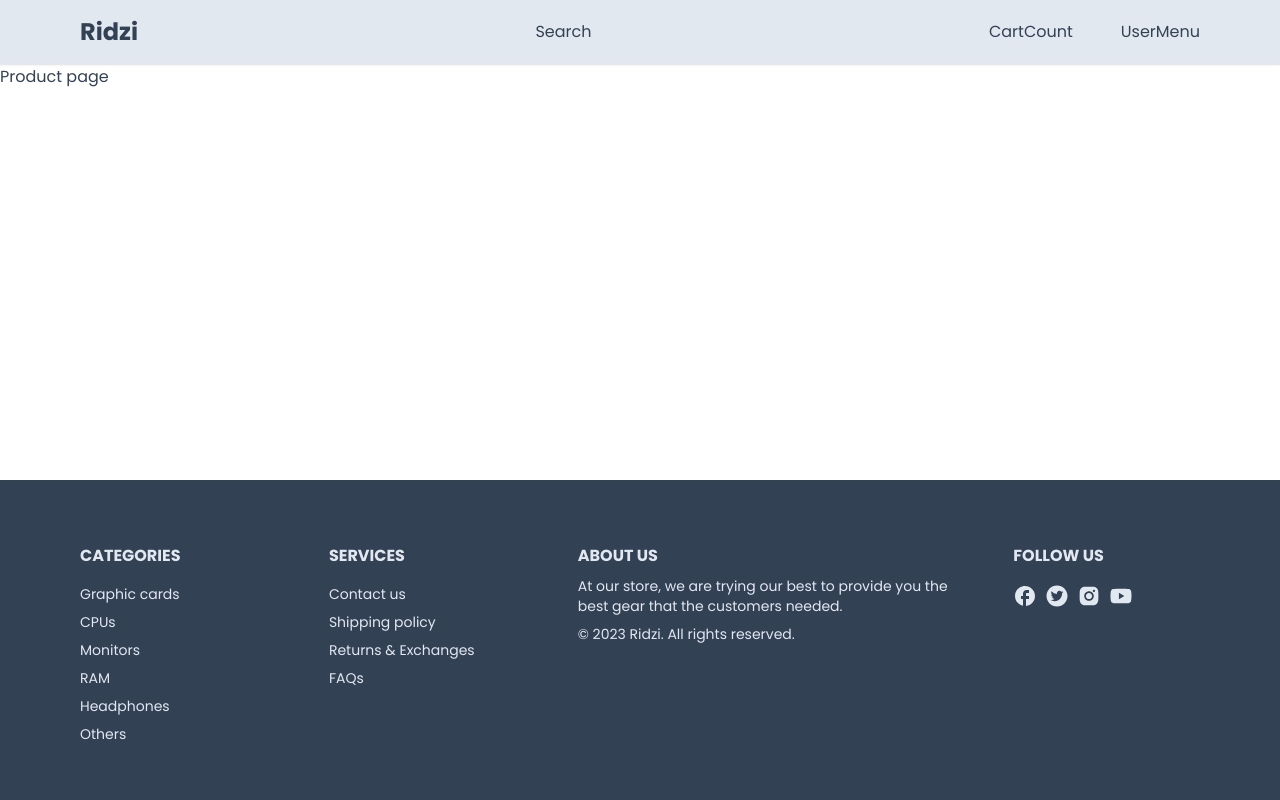
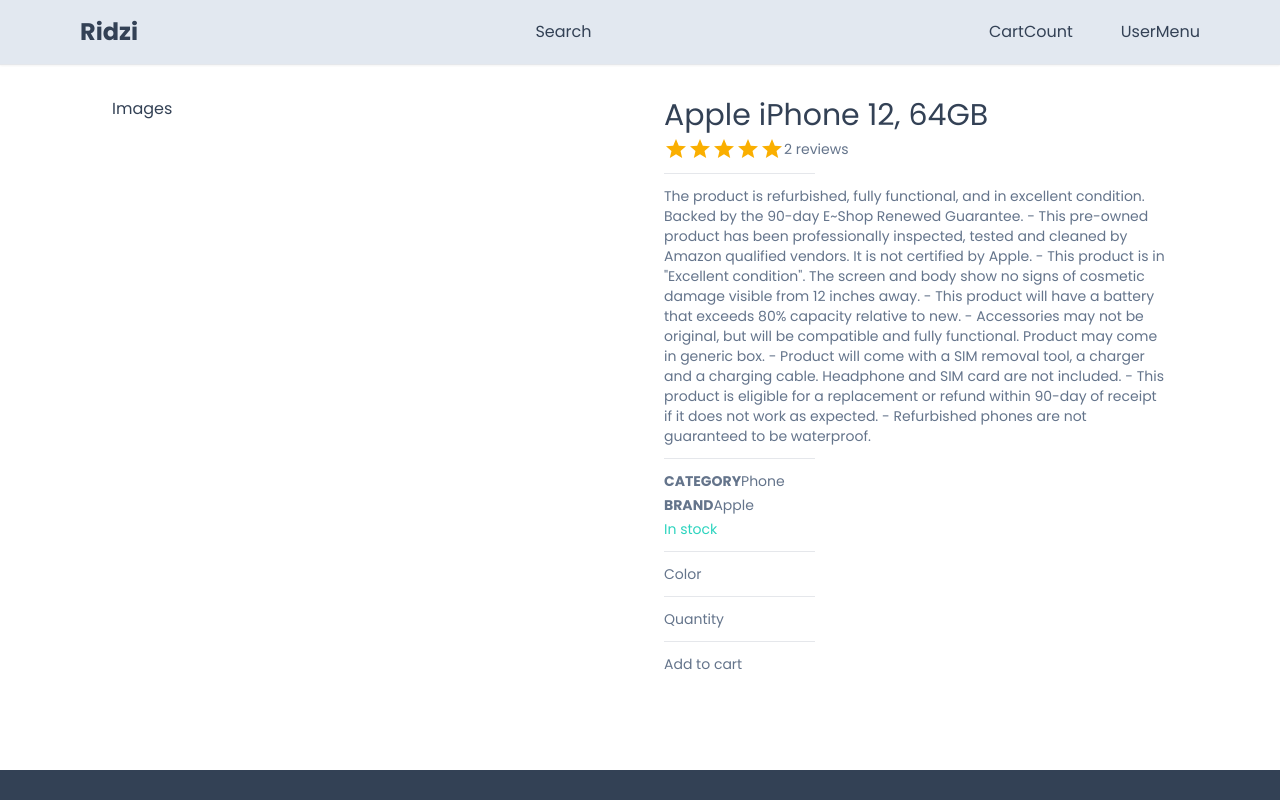
Before and after one commit to huy232/ridzi, a Next.js app: page /product/648437b38c44d52b9542e340 in a window 1280 px wide. Shown: the top 800 px of the page. Built offline with nearby package versions, Linux system fonts and the light colour scheme.

Commit message:
Complete ProductDetails

```diff
--- a/app/components/products/ProductCard.tsx
+++ b/app/components/products/ProductCard.tsx
@@ -1,10 +1,9 @@
 "use client"
 
-import { formatPrice, truncateText } from "@/utils/"
+import { formatPrice, productRating, truncateText } from "@/utils/"
 import { Rating } from "@mui/material"
 import Image from "next/image"
 import Link from "next/link"
-import { useRouter } from "next/navigation"
 import { FC } from "react"
 
 interface ProductCardProps {
@@ -12,12 +11,7 @@
 }
 
 const ProductCard: FC<ProductCardProps> = ({ data }) => {
-	const router = useRouter()
-
-	const productRating =
-		data.reviews.reduce((acc: number, item: any) => item.rating + acc, 0) /
-		data.reviews.length
-
+	const reviewsLength = data.reviews.length | 0
 	return (
 		<Link
 			href={`/product/${data.id}`}
@@ -34,9 +28,9 @@
 				</div>
 				<div className="mt-4 h-[50px] line-clamp-2">{data.name}</div>
 				<div>
-					<Rating value={productRating} readOnly />
+					<Rating value={productRating(data)} readOnly />
 				</div>
-				<div>{data.reviews.length} reviews</div>
+				<div>{reviewsLength} reviews</div>
 				<div className="font-semibold">{formatPrice(data.price)}</div>
 			</div>
 		</Link>
--- /dev/null
+++ b/app/components/products/SetColor.tsx
@@ -0,0 +1,17 @@
+import { FC } from "react"
+import {
+	CartProductType,
+	SelectedImgType,
+} from "@/app/product/[productId]/ProductDetails"
+
+interface SetColorProps {
+	images: SelectedImgType
+	cartProduct: CartProductType
+	handColorSelect: (value: SelectedImgType) => void
+}
+
+const SetColor: FC<SetColorProps> = <T extends SetColorProps>(props: T) => {
+	return <div>SetColor</div>
+}
+
+export default SetColor
--- /dev/null
+++ b/app/product/[productId]/ProductDetails.tsx
@@ -0,0 +1,82 @@
+"use client"
+
+import { productRating } from "@/utils"
+import { Rating } from "@mui/material"
+import clsx from "clsx"
+import { FC, useState } from "react"
+interface ProductDetailsProps {
+	product: any
+}
+
+export type CartProductType = {
+	id: string
+	name: string
+	description: string
+	category: string
+	brand: string
+	selectedImg: SelectedImgType
+	quantity: number
+	price: number
+}
+
+export type SelectedImgType = {
+	color: string
+	colorCode: string
+	image: string
+}
+
+const Horizontal = () => {
+	return <hr className="w-[30%] my-2" />
+}
+
+const ProductDetails: FC<ProductDetailsProps> = ({ product }) => {
+	const { id, name, description, category, brand, images, price, inStock } =
+		product
+	const [cartProduct, setCartProduct] = useState<CartProductType>({
+		id,
+		name,
+		description,
+		category,
+		brand,
+		selectedImg: { ...images[0] },
+		quantity: 1,
+		price,
+	})
+
+	const reviewsLength = product.reviews.length | 0
+	const inStockStatus = clsx(inStock ? "text-teal-400" : "text-rose-400")
+	return (
+		<div className="grid grid-cols-1 md:grid-cols-2 gap-12">
+			<div>Images</div>
+			<div className="flex flex-col gap-1 text-slate-500 text-sm">
+				<h2 className="text-3xl font-medium text-slate-700">{product.name}</h2>
+				<div className="flex items-center">
+					<Rating value={productRating(product)} readOnly />
+					<div>{reviewsLength} reviews</div>
+				</div>
+				<Horizontal />
+				<div>{description}</div>
+				<Horizontal />
+				<div>
+					<span className="font-semibold uppercase">Category</span>
+					{category}
+				</div>
+				<div>
+					<span className="font-semibold uppercase">Brand</span>
+					{brand}
+				</div>
+				<div className={inStockStatus}>
+					{inStock ? "In stock" : "Out of stock"}
+				</div>
+				<Horizontal />
+				<div>Color</div>
+				<Horizontal />
+				<div>Quantity</div>
+				<Horizontal />
+				<div>Add to cart</div>
+			</div>
+		</div>
+	)
+}
+
+export default ProductDetails
--- a/app/product/[productId]/page.tsx
+++ b/app/product/[productId]/page.tsx
@@ -1,9 +1,19 @@
+import { Container } from "@/app/components"
+import ProductDetails from "./ProductDetails"
+import { product } from "@/utils/product"
+
 interface IParams {
 	productId?: string
 }
 
 const Product = ({ params }: { params: IParams }) => {
-	return <div>Product page</div>
+	return (
+		<div className="p-8">
+			<Container>
+				<ProductDetails product={product} />
+			</Container>
+		</div>
+	)
 }
 
 export default Product
--- a/utils/index.ts
+++ b/utils/index.ts
@@ -1,2 +1,3 @@
 export * from "./formatPrice"
 export * from "./truncateText"
+export * from "./productRating"
--- /dev/null
+++ b/utils/product.ts
@@ -0,0 +1,73 @@
+export const product = {
+	id: "648437b38c44d52b9542e340",
+	name: "Apple iPhone 12, 64GB",
+	description:
+		'The product is refurbished, fully functional, and in excellent condition. Backed by the 90-day E~Shop Renewed Guarantee.\n- This pre-owned product has been professionally inspected, tested and cleaned by Amazon qualified vendors. It is not certified by Apple.\n- This product is in "Excellent condition". The screen and body show no signs of cosmetic damage visible from 12 inches away.\n- This product will have a battery that exceeds 80% capacity relative to new.\n- Accessories may not be original, but will be compatible and fully functional. Product may come in generic box.\n- Product will come with a SIM removal tool, a charger and a charging cable. Headphone and SIM card are not included.\n- This product is eligible for a replacement or refund within 90-day of receipt if it does not work as expected.\n- Refurbished phones are not guaranteed to be waterproof.',
+	price: 40,
+	brand: "Apple",
+	category: "Phone",
+	inStock: true,
+	images: [
+		{
+			color: "Black",
+			colorCode: "#000000",
+			image:
+				"https://firebasestorage.googleapis.com/v0/b/ecommerce-shop-cc542.appspot.com/o/products%2F1686386605041-iphone12-black.jpg?alt=media&token=32abf316-ddf6-4870-9e1e-a7c884b750d6",
+		},
+		{
+			color: "Blue",
+			colorCode: " #0000FF",
+			image:
+				"https://firebasestorage.googleapis.com/v0/b/ecommerce-shop-cc542.appspot.com/o/products%2F1686386607274-iphone12-blue.jpg?alt=media&token=e83a9b13-86b6-4518-9f1e-8ddef12ba9a2",
+		},
+		{
+			color: "Red",
+			colorCode: "#FF0000",
+			image:
+				"https://firebasestorage.googleapis.com/v0/b/ecommerce-shop-cc542.appspot.com/o/products%2F1686386608652-iphone12-red.jpg?alt=media&token=603a9e86-5b8c-4f8d-b61c-c1c77e60e954",
+		},
+	],
+	reviews: [
+		{
+			id: "6499b4887402b0efd394d8f3",
+			userId: "6499b184b0e9a8c8709821d3",
+			productId: "648437b38c44d52b9542e340",
+			rating: 4,
+			comment:
+				"good enough. I like the camera and casing. the delivery was fast too.",
+			createdDate: "2023-06-26T15:53:44.483Z",
+			user: {
+				id: "6499b184b0e9a8c8709821d3",
+				name: "Chaoo",
+				email: "example1@gmail.com",
+				emailVerified: null,
+				image:
+					"https://lh3.googleusercontent.com/a/AAcHTtcuRLwWi1vPKaQOcJlUurlhRAIIq2LgYccE8p32=s96-c",
+				hashedPassword: null,
+				createdAt: "2023-06-26T15:40:52.558Z",
+				updatedAt: "2023-06-26T15:40:52.558Z",
+				role: "USER",
+			},
+		},
+		{
+			id: "6499a110efe4e4de451c7edc",
+			userId: "6475af156bad4917456e6e1e",
+			productId: "648437b38c44d52b9542e340",
+			rating: 5,
+			comment: "I really liked it!!",
+			createdDate: "2023-06-26T14:30:40.998Z",
+			user: {
+				id: "6475af156bad4917456e6e1e",
+				name: "Charles",
+				email: "example@gmail.com",
+				emailVerified: null,
+				image:
+					"https://lh3.googleusercontent.com/a/AAcHTteOiCtILLBWiAoolIW9PJH-r5825pBDl824_8LD=s96-c",
+				hashedPassword: null,
+				createdAt: "2023-05-30T08:08:53.979Z",
+				updatedAt: "2023-05-30T08:08:53.979Z",
+				role: "ADMIN",
+			},
+		},
+	],
+}
--- /dev/null
+++ b/utils/productRating.ts
@@ -0,0 +1,14 @@
+interface productRatingProps {
+	reviews: [
+		{
+			rating: number
+		}
+	]
+}
+
+export const productRating = (data: productRatingProps) => {
+	return (
+		data.reviews.reduce((acc: number, item: any) => item.rating + acc, 0) /
+		data.reviews.length
+	)
+}
```
